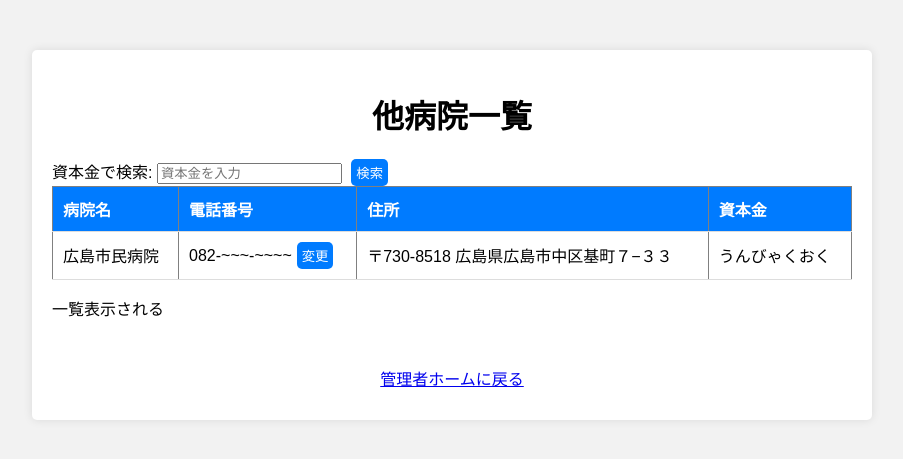
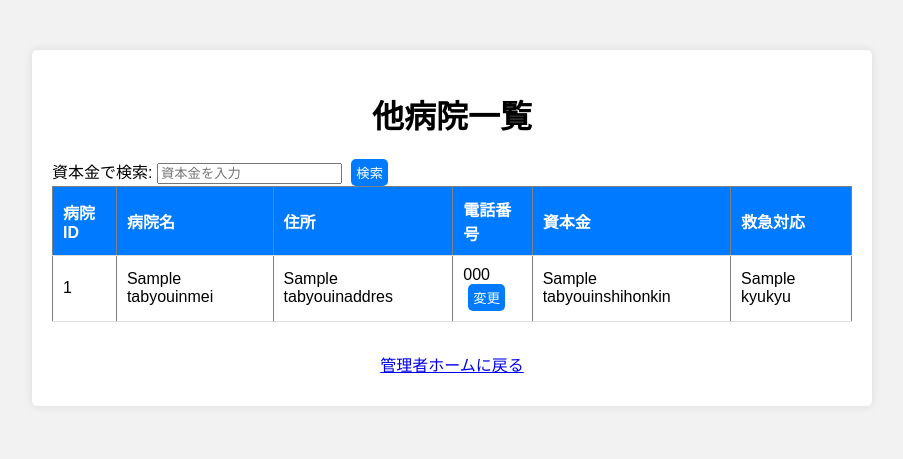
Before and after one commit to motuni315/MediConnect, a Django app: template templates/kadai1/table/admin/hospital_table.html in a window 1280 px wide. Shown: the top 459 px of the page, without its empty margins (188-1091 px from the left). Run offline with Django 3.2, Linux system fonts and the light colour scheme; the template is opened without the code that fills it: most values are stand-ins (such as "Sample title", 1, 10 or a date in 2020).

```diff
--- a/kadai1/urls.py
+++ b/kadai1/urls.py
@@ -8,5 +8,7 @@ urlpatterns = [
     path('register/', views.register, name='register'),
     path('confilm_register/', views.confilm_register, name='confilm_register'),
     path('admin_table/', views.admin_table, name='admin_table'),
+    path('hospital_table/', views.hospital_table, name='hospital_table'),
     path('emp_passChange/', views.emp_passChange, name='emp_passChange'),
+    path('phone_change/', views.phone_change, name='phone_change'),
 ]
--- a/templates/kadai1/index/index_admin.html
+++ b/templates/kadai1/index/index_admin.html
@@ -12,8 +12,8 @@
     <h1>管理者ホーム</h1>
     <a href="{% url 'register' %}" class="button">従業員 登録</a>
     <a href="{% url 'admin_table' %}" class="button">従業員 一覧</a>
-    <a href="../register/admin/hospital_register.html" class="button">病院 登録</a>
-    <a href="../table/admin/hospital_table.html" class="button">他病院 一覧</a>
+    <a href="#" class="button">病院 登録</a>
+    <a href="{% url 'hospital_table' %}" class="button">他病院 一覧</a>
     <a href="{% url 'logout' %}" class="button">ログアウト</a>
 
 </div>
--- a/templates/kadai1/table/admin/hospital_table.html
+++ b/templates/kadai1/table/admin/hospital_table.html
@@ -18,26 +18,40 @@
             <table border="1">
             <thead>
                 <tr>
+                    <th>病院ID</th>
                     <th>病院名</th>
+                    <th>住所</th>
                     <th>電話番号</th>
-                    <th>住所</th>
                     <th>資本金</th>
+                    <th>救急対応</th>
                 </tr>
 
 
             </thead>
             <tbody id="hospital-list">
+            {% for hospital in hospitals %}
                 <!-- ここにデータベースから読み込んだ病院データが表示されます -->
                 <tr>
-                    <td>広島市民病院</td>
-                    <td>082-~~~-~~~~<button class="change-button">変更</button></td>
-                    <td>〒730-8518 広島県広島市中区基町７−３３</td>
-                    <td>うんびゃくおく</td>
+
+                        <td>{{ hospital.tabyouinid }}</td>
+                        <td>{{ hospital.tabyouinmei }}</td>
+                        <td>{{ hospital.tabyouinaddres }}</td>
+                        <td>
+                            {{ hospital.tabyouintel }}
+                            <form action="{% url 'phone_change' %}" >
+                                {% csrf_token %}
+                                <button>変更</button>
+                                <input type="hidden" name="tabyouinid" value="{{ hospital.tabyouinid }}">
+                                <input type="hidden" name="tabyouintel" value="{{ hospital.tabyouintel }}">
+                            </form> </td>
+                        <td>{{ hospital.tabyouinshihonkin }}</td>
+                        <td>{{ hospital.kyukyu }}</td>
+
                 </tr>
+            {% endfor %}
             </tbody>
         </table>
-        <p>一覧表示される</p>
-        <a href="../../index/index_admin.html" class="home-link">管理者ホームに戻る</a>
+        <a href="{% url 'index' %}" class="home-link">管理者ホームに戻る</a>
     </div>
 </body>
 </html>
```
Also changed, not shown: kadai1/views.py (+34 -5 lines), templates/kadai1/update/phone_change.html (+11 -6 lines).
